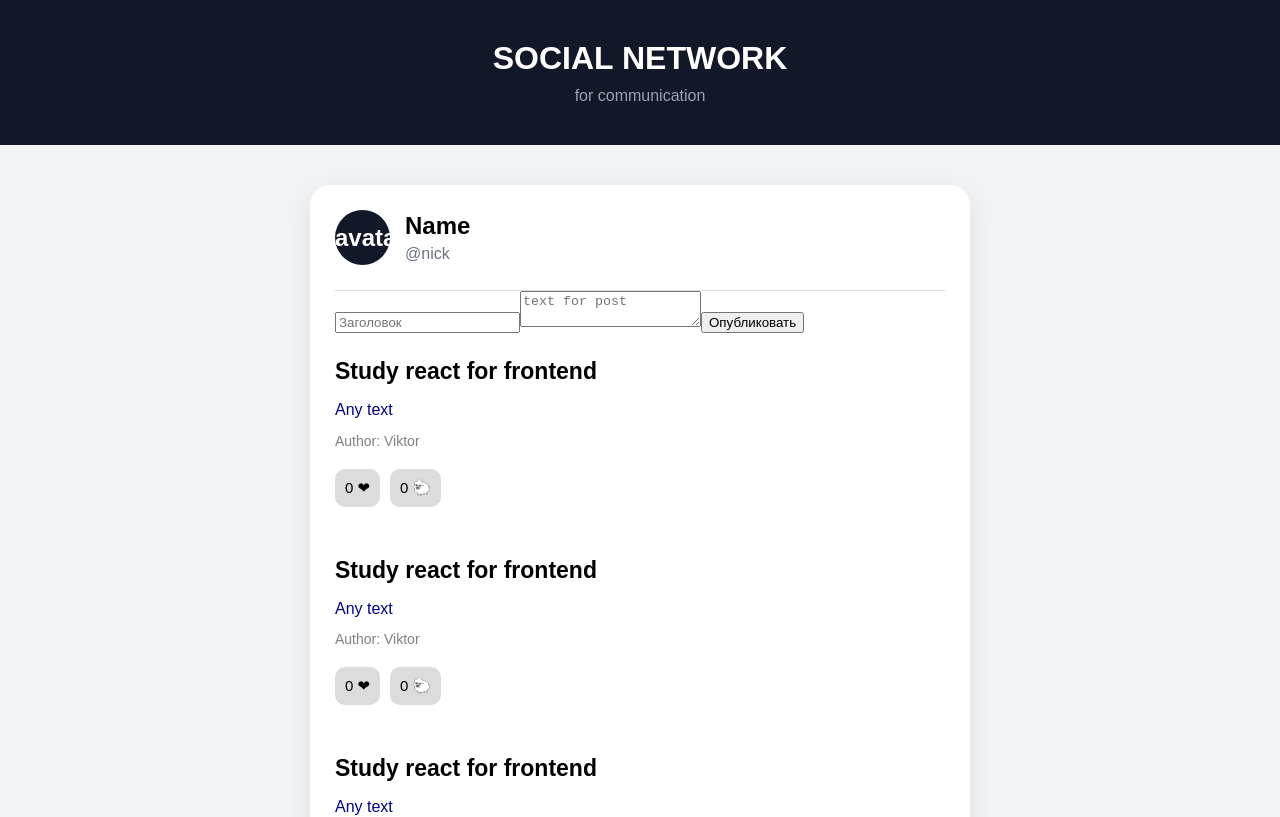
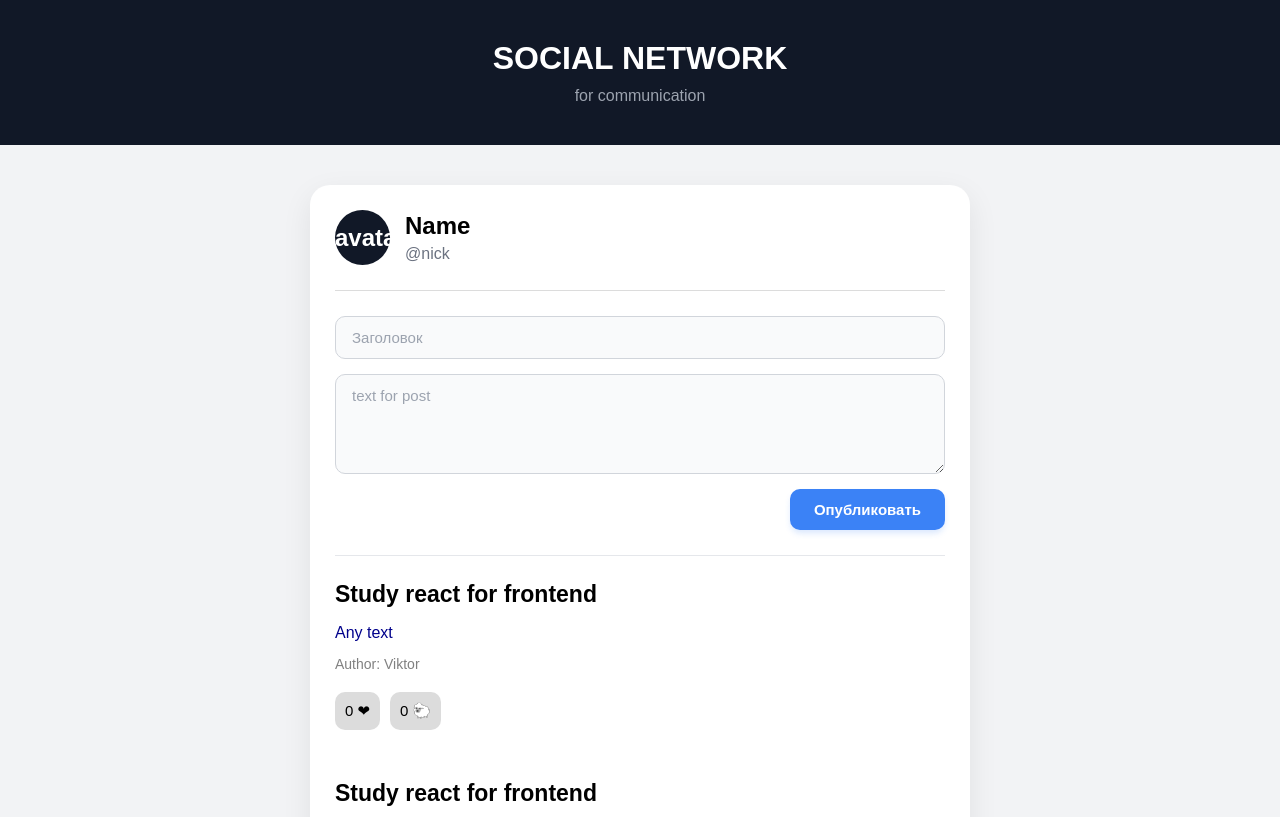
Before and after one commit to Qwexaro/react, a React (Vite) app: page / in a window 1280 px wide. Shown: the top 817 px of the page. Built offline with nearby package versions, Linux system fonts and the light colour scheme.

Commit message:
update style

```diff
--- a/src/index.css
+++ b/src/index.css
@@ -131,3 +131,75 @@ main {
 .actions button:active {
   transform: translateY(0);
 }
+
+
+/* POST FORM */
+
+.post-form {
+  display: flex;
+  flex-direction: column;
+  gap: 15px;
+  padding: 25px 0;
+  border-bottom: 1px solid #e5e7eb;
+}
+
+.post-form input[type="text"],
+.post-form textarea {
+  width: 100%;
+  font-family: inherit;
+  font-size: 15px;
+  padding: 12px 16px;
+  border: 1px solid #d1d5db;
+  border-radius: 10px;
+  background-color: #f9fafb;
+  color: #111827;
+  outline: none;
+  transition: all 0.2s ease-in-out;
+}
+
+.post-form input[type="text"]:hover,
+.post-form textarea:hover {
+  border-color: #9ca3af;
+}
+
+.post-form input[type="text"]:focus,
+.post-form textarea:focus {
+  background-color: #ffffff;
+  border-color: #3b82f6;
+  box-shadow: 0 0 0 4px rgba(59, 130, 246, 0.15);
+}
+
+.post-form input::placeholder,
+.post-form textarea::placeholder {
+  color: #9ca3af;
+}
+
+.post-form textarea {
+  min-height: 100px;
+  resize: vertical;
+}
+
+.post-form button[type="submit"] {
+  align-self: flex-end;
+  background: #3b82f6;
+  color: white;
+  border: none;
+  padding: 12px 24px;
+  font-size: 15px;
+  font-weight: 600;
+  border-radius: 10px;
+  cursor: pointer;
+  transition: all 0.2s ease-in-out;
+  box-shadow: 0 4px 6px -1px rgba(59, 130, 246, 0.2);
+}
+
+.post-form button[type="submit"]:hover {
+  background: #2563eb;
+  transform: translateY(-1px);
+  box-shadow: 0 6px 12px -2px rgba(59, 130, 246, 0.3);
+}
+
+.post-form button[type="submit"]:active {
+  background: #1d4ed8;
+  transform: translateY(0);
+}
```
